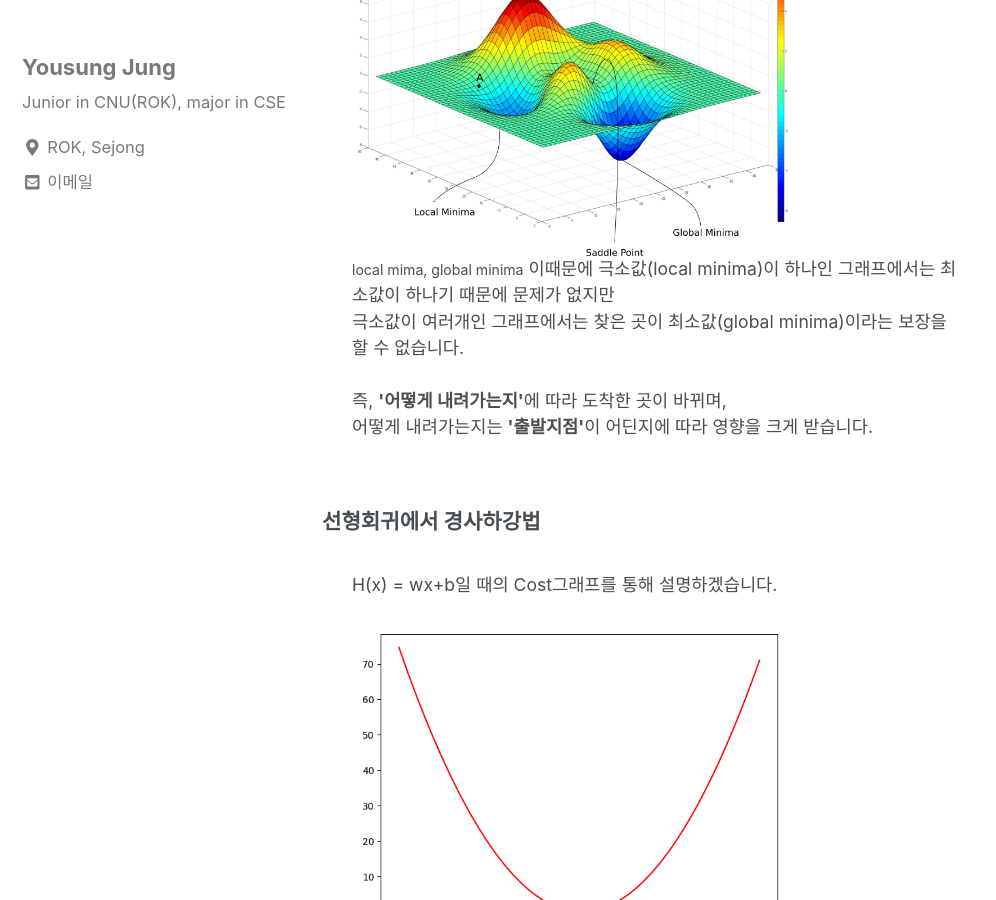
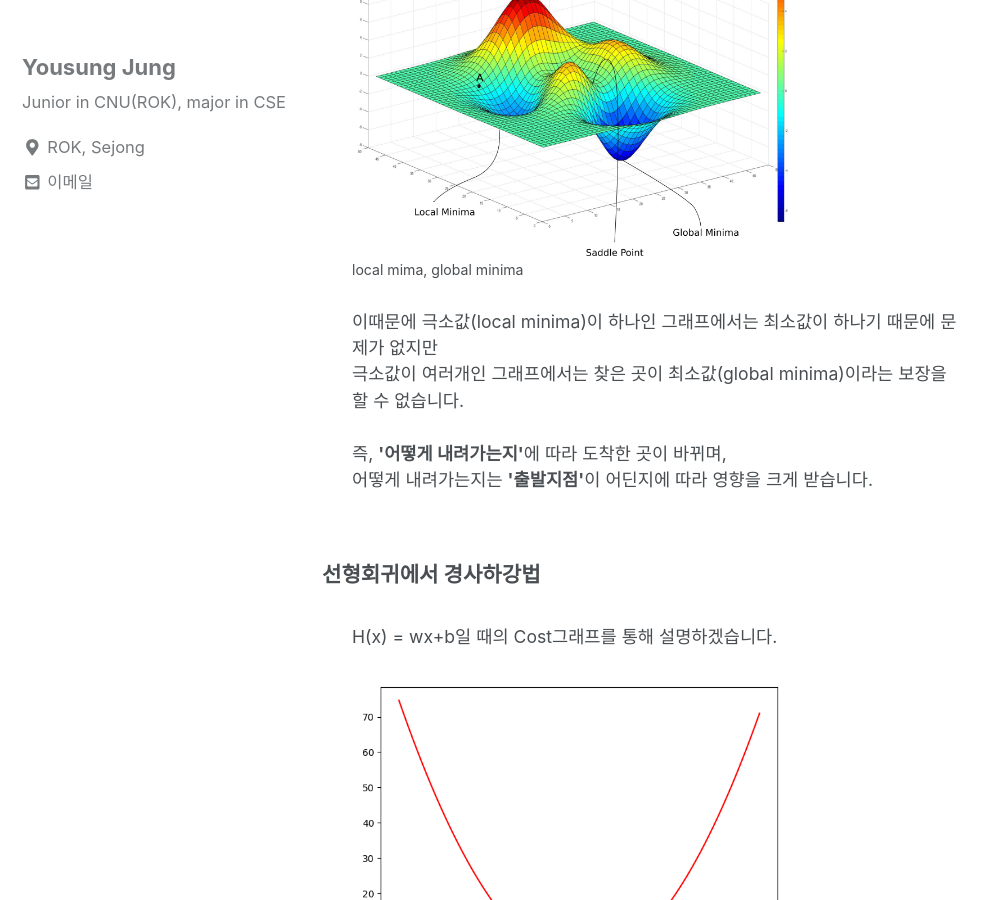
Before and after one commit to can019/can019.github.io, a Jekyll site: the page built from _posts/2020-08-18-MachineLearning-AI-3.md, in a window 1280 px wide and 900 px high, scrolled down 888 px. Shown: the whole window, without its empty margins (0-996 px from the left). Built offline with Jekyll 4.4.1, drawn with Linux system fonts in a browser that asks for light colours; nearby versions of some CDN libraries.

Commit message:
modified

```diff
--- a/_posts/2020-08-18-MachineLearning-AI-3.md
+++ b/_posts/2020-08-18-MachineLearning-AI-3.md
@@ -19,7 +19,7 @@ categories: MachineLearning DataAnalyze
        최종적으로<br/> 순간기울기가 0일때 까지 반복합니다.<br/><br/>
 
        <img src="/assets/photos/gradient-descent-local-minima.png" width="450"><br/>
-       <span style = "font-size : 0.8em">local mima, global minima</span>
+       <span style = "font-size : 0.8em">local mima, global minima</span><br/><br/>
        이때문에 극소값(local minima)이 하나인 그래프에서는 최소값이 하나기 때문에 문제가 없지만<br/>
        극소값이 여러개인 그래프에서는 찾은 곳이 최소값(global minima)이라는 보장을 할 수 없습니다.<br/><br/>
        즉, <b>'어떻게 내려가는지'</b>에 따라 도착한 곳이 바뀌며,<br/>
```
